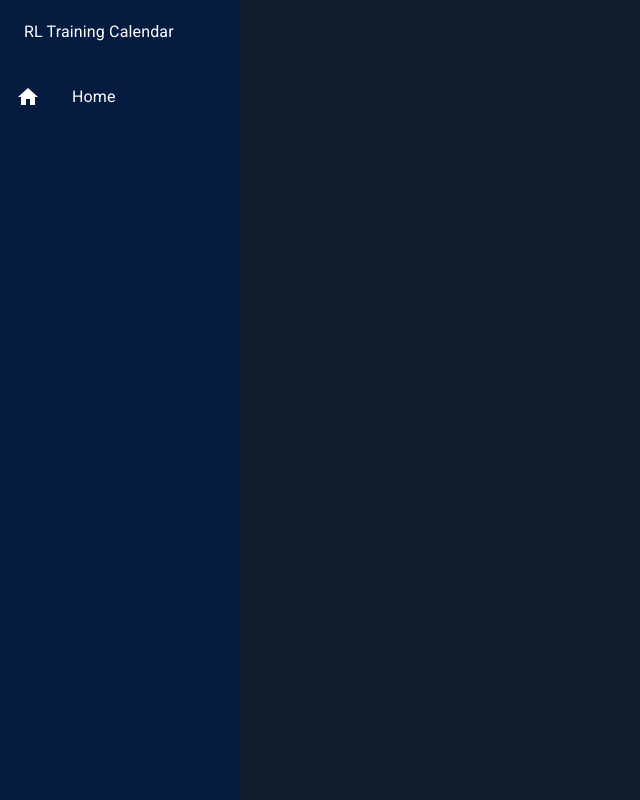
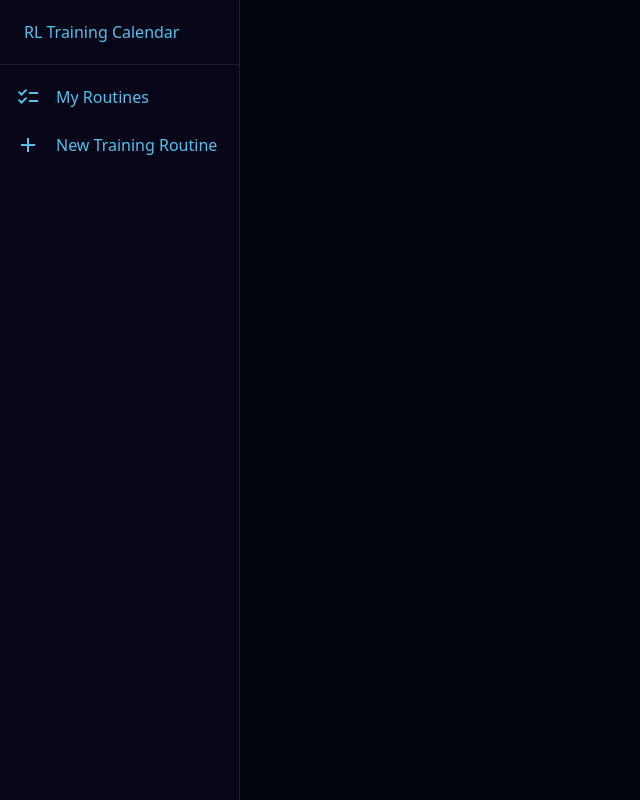
Before and after one commit to WesleyHovick/react-playground, a Next.js app: page / in a window 1280 px wide. Shown: the whole page, without its empty margins (0-640 px from the left). Built offline with nearby package versions, Linux system fonts and the light colour scheme.

Commit message:
update theme, typograph, side nav

```diff
--- a/package.json
+++ b/package.json
@@ -11,7 +11,6 @@
   "dependencies": {
     "@emotion/react": "^11.10.6",
     "@emotion/styled": "^11.10.6",
-    "@fontsource/roboto": "^4.5.8",
     "@mui/icons-material": "^5.11.16",
     "@mui/material": "^5.11.16",
     "@types/node": "18.15.11",
--- a/src/components/SideNav.tsx
+++ b/src/components/SideNav.tsx
@@ -1,49 +1,48 @@
 import type { ReactElement } from 'react'
-import { AppBar, AppBarProps, CssBaseline, Divider, Drawer, DrawerProps, List, ListItem, ListItemButton, ListItemIcon, ListItemText, Toolbar } from '@mui/material'
-import HomeIcon from '@mui/icons-material/Home';
+import {
+    AppBar,
+    CssBaseline,
+    Divider,
+    Drawer,
+    List,
+    ListItem,
+    ListItemButton,
+    ListItemIcon,
+    ListItemText,
+    Toolbar
+} from '@mui/material'
 
-const sideNavWidth = 240
+import ChecklistIcon from '@mui/icons-material/Checklist'
+import AddIcon from '@mui/icons-material/Add'
 
-const drawerProps: DrawerProps = {
-    sx: {
-        width: sideNavWidth,
-        flexShring: 0,
-        '& .MuiDrawer-paper': {
-            width: sideNavWidth,
-            boxSizing: 'border-box'
-        }
-    },
-    variant: 'permanent',
-    anchor: 'left'
-}
-
-const appBarProps: AppBarProps = {
-    sx: {
-        width: `calc(100% - ${sideNavWidth}px)`,
-        ml: `${sideNavWidth}px`
-    },
-    position: 'fixed'
-}
+const sideNavOptions = [
+    { name: 'My Routines', icon: <ChecklistIcon />},
+    { name: 'New Training Routine', icon: <AddIcon />}
+]
 
 export const SideNav = (): ReactElement => {
     return (
         <>
             <CssBaseline />
-            <AppBar {...appBarProps}>
-                <Drawer {...drawerProps}>
+            <AppBar>
+                <Drawer variant='permanent' anchor='left'>
                     <Toolbar>
                         {'RL Training Calendar'}
                     </Toolbar>
                     <Divider />
                     <List>
-                        <ListItem key={'Home'} disablePadding>
-                            <ListItemButton color={'primary'}>
-                                <ListItemIcon>
-                                    <HomeIcon />
-                                </ListItemIcon>
-                                <ListItemText primary={'Home'} />
-                            </ListItemButton>
-                        </ListItem>
+                        {
+                            sideNavOptions.map((option) => (
+                                <ListItem key={option.name} disablePadding>
+                                    <ListItemButton color={'primary'}>
+                                        <ListItemIcon>
+                                            {option.icon}
+                                        </ListItemIcon>
+                                        <ListItemText primary={option.name} />
+                                    </ListItemButton>
+                                </ListItem>
+                            ))
+                        }
                     </List>
                 </Drawer>
             </AppBar>
--- a/src/pages/_app.tsx
+++ b/src/pages/_app.tsx
@@ -1,8 +1,3 @@
-import '@fontsource/roboto/300.css'
-import '@fontsource/roboto/400.css'
-import '@fontsource/roboto/500.css'
-import '@fontsource/roboto/700.css'
-
 import type { AppProps } from 'next/app'
 import Head from 'next/head'
 
--- a/src/pages/index.tsx
+++ b/src/pages/index.tsx
@@ -1,6 +1,5 @@
 import { BaseLayout } from '@/components/BaseLayout'
 import { SideNav } from '@/components/SideNav'
-import { Box } from '@mui/material'
 
 export default function Home() {
   return (
--- a/src/themeOptions.ts
+++ b/src/themeOptions.ts
@@ -1,32 +1,63 @@
 import { ThemeOptions } from "@mui/material";
+
+const sideNavWidth = '240px';
 
 export const themeOptions: ThemeOptions = {
     palette: {
+        mode: 'dark',
+        primary: {
+            main: 'rgba(12,117,228,0.91)',
+        },
+        secondary: {
+            main: '#b8b8b9',
+        },
+        background: {
+            default: '#01050e',
+            paper: '#070618',
+        },
         text: {
-            primary: '#ffffff'
+            primary: '#53c1ec',
         },
+        divider: 'rgba(197,197,197,0.12)'
     },
     components: {
-        MuiCssBaseline: {
+        MuiSvgIcon: {
             styleOverrides: {
-                body: {
-                    backgroundColor: '#111d2d'
+                root: {
+                    color: '#53c1ec'
                 }
             }
         },
-        MuiDrawer: {
+        MuiListItemIcon: {
             styleOverrides: {
-                paper: {
-                    backgroundColor: '#051c40'
+                root: {
+                    minWidth: '40px'
                 }
             }
         },
-        MuiSvgIcon: {
+        MuiAppBar: {
             styleOverrides: {
                 root: {
-                    color: '#ffffff'
+                    width: `calc(100% - ${sideNavWidth})`,
+                    marginLeft: `${sideNavWidth}`
+                },
+                positionFixed: true
+            },
+        },
+        MuiDrawer: {
+            styleOverrides: {
+                root: {
+                    width: `${sideNavWidth}`,
+                    flexShrink: 0,
+                },
+                paper: {
+                    width: `${sideNavWidth}`,
+                    boxShadow: 'border-box'
                 }
-            }
-        }
+            },
+        },
+    },
+    typography: {
+        fontFamily: 'system-ui'
     }
-}
+};
```
Also changed, not shown: 1 other file (tests, documents, lock files or other folders).
